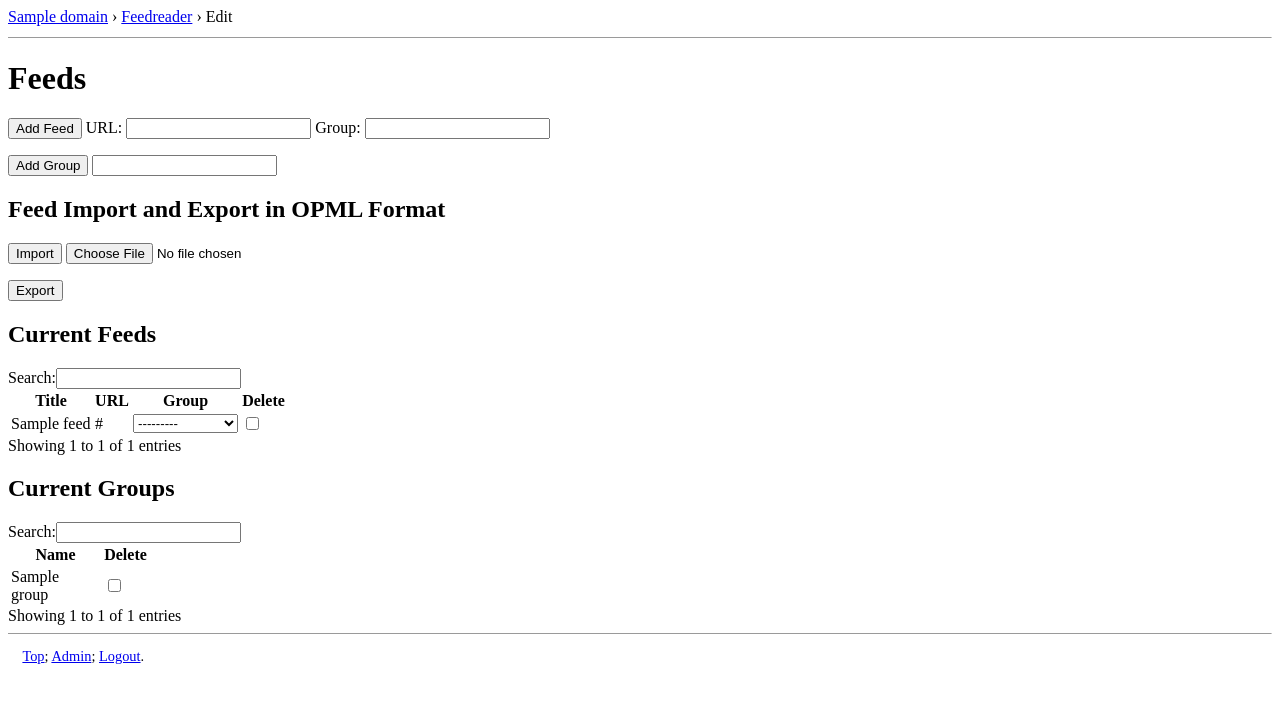
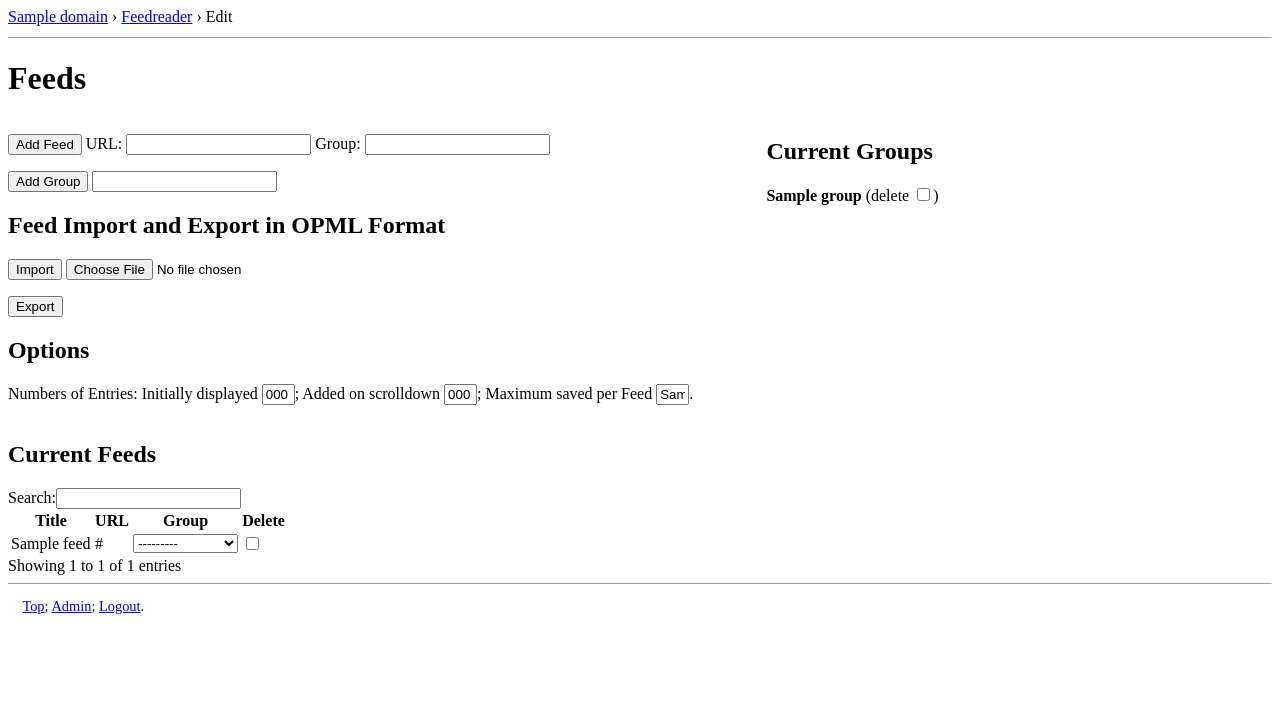
Before and after one commit to ahernp/django-feedreader, a Django app: template feedreader/templates/feedreader/edit_feeds.html in a window 1280 px wide. Shown: the top 703 px of the page. Run offline with Django 3.2, Linux system fonts and the light colour scheme; the template is opened without the code that fills it: most values are stand-ins (such as "Sample title", 1, 10 or a date in 2020); form fields are guessed from the names that the template uses; some libraries are stand-ins or nearby versions; some web fonts are replaced.

Commit message:
Edit display options added; Updated to version 1.1.2

```diff
--- a/feedreader/__init__.py
+++ b/feedreader/__init__.py
@@ -1 +1 @@
-__version__ = '1.1.1'
+__version__ = '1.1.2'
--- a/feedreader/templates/feedreader/edit_feeds.html
+++ b/feedreader/templates/feedreader/edit_feeds.html
@@ -40,6 +40,7 @@
         <img src="{% static 'spinner.gif' %}" alt="Please wait" title="Please Wait" />
     </div>
     <h1>Feeds</h1>
+    <div style="float:left; width:75%">
         <form enctype="multipart/form-data" method="post" action="{% url 'feedreader:edit_feeds' %}">
             {% csrf_token %}
             <p>
@@ -71,6 +72,42 @@
         <form method="get" action="{% url 'feedreader:export_opml' %}">
             <button id="export" type="submit">Export</button>
         </form>
+        <h2>Options</h2>
+        <p>
+            Numbers of Entries:
+            Initially displayed
+            <input id="feedreader-Options-number_initially_displayed-{{ feedreader_options.id }}"
+                   type="text"
+                   size="1"
+                   class="data_field"
+                   value="{{ feedreader_options.number_initially_displayed }}">;
+            Added on scrolldown
+            <input id="feedreader-Options-number_additionally_displayed-{{ feedreader_options.id }}"
+                   type="text"
+                   size="1"
+                   class="data_field"
+                   value="{{ feedreader_options.number_additionally_displayed }}">;
+            Maximum saved per Feed
+            <input id="feedreader-Options-max_entries_saved-{{ feedreader_options.id }}"
+                   type="text"
+                   size="1"
+                   class="data_field"
+                   value="{{ feedreader_options.max_entries_saved }}">.
+        </p>
+    </div>
+    <div style="float:left; width:25%">
+        <h2>Current Groups</h2>
+        {% for group in groups %}
+            <p>
+                <span style="font-weight: bold">{{ group }}</span>
+                (delete
+                <input id="feedreader-Group-delete-{{ group.id }}"
+                       type="checkbox"
+                       class="data_field">)
+            </p>
+        {% endfor %}
+    </div>
+    <div style="clear:both;"></div>
     <h2>Current Feeds</h2>
         <table>
             <thead>
@@ -125,27 +162,6 @@
                 {% endfor %}
             </tbody>
         </table>
-    <h2>Current Groups</h2>
-        <table>
-            <thead>
-                <tr>
-                    <th>Name</th>
-                    <th>Delete</th>
-                </tr>
-            </thead>
-            <tbody>
-                {% for group in groups %}
-                    <tr>
-                        <td>{{ group }}</td>
-                        <td>
-                            <input id="feedreader-Group-delete-{{ group.id }}"
-                                type="checkbox"
-                            class="data_field">
-                        </td>
-                    </tr>
-                {% endfor %}
-            </tbody>
-        </table>
 {% endblock %}
 
 {% block footer %}
--- a/feedreader/views.py
+++ b/feedreader/views.py
@@ -17,7 +17,7 @@ from django.views.generic import ListView, FormView, TemplateView, View
 from braces.views import LoginRequiredMixin
 
 from .forms import AddFeedsForm, StringSearchForm
-from .models import Group, Feed, Entry
+from .models import Group, Feed, Entry, Options
 from .utils import build_context
 
 
@@ -123,6 +123,7 @@ class EditFeeds(LoginRequiredMixin, FormView):
         context['logout_url'] = settings.LOGOUT_URL
         context['groups'] = Group.objects.select_related().all()
         context['no_group'] = Feed.objects.filter(group=None)
+        context['feedreader_options'] = Options.manager.get_options()
         return context
 
     def form_valid(self, form):
```
Also changed, not shown: doc/_static/annotated_output.svg, 5 other files. Lines whose indentation alone changed are shown as unchanged.
